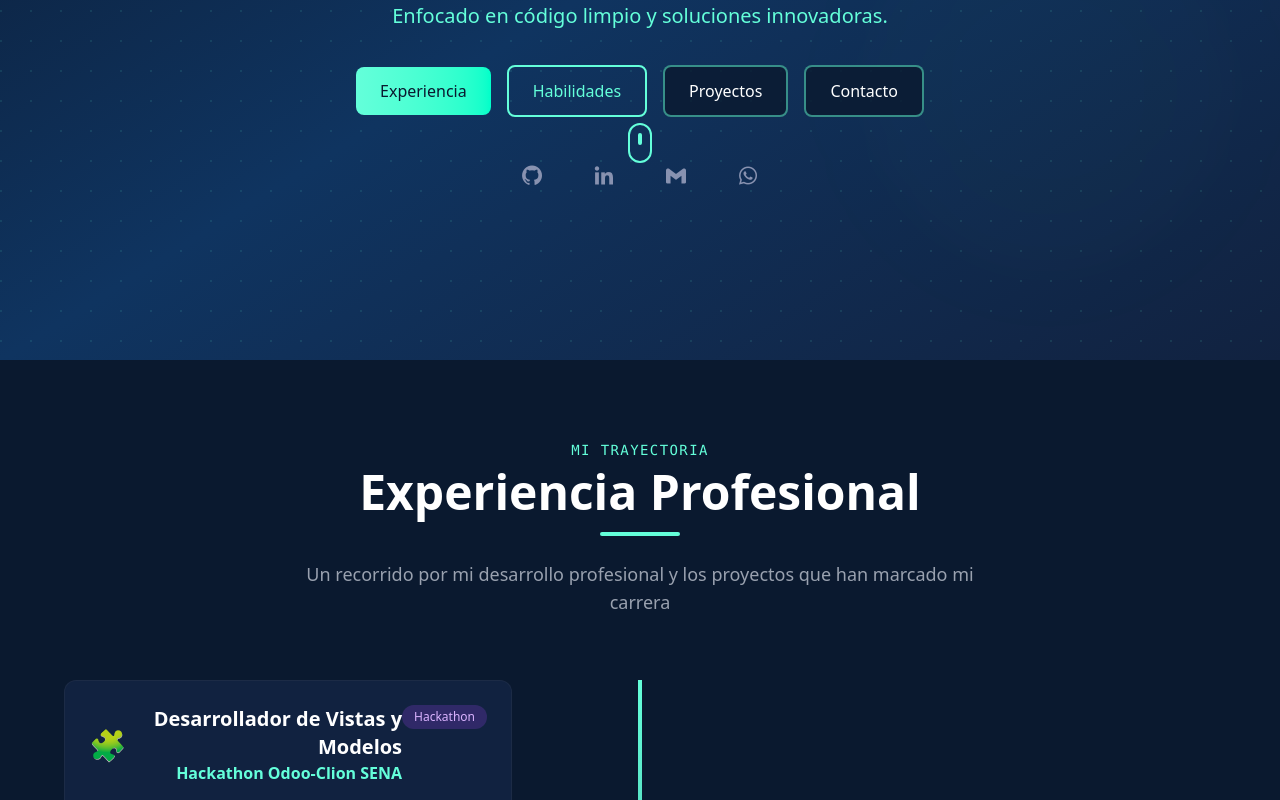
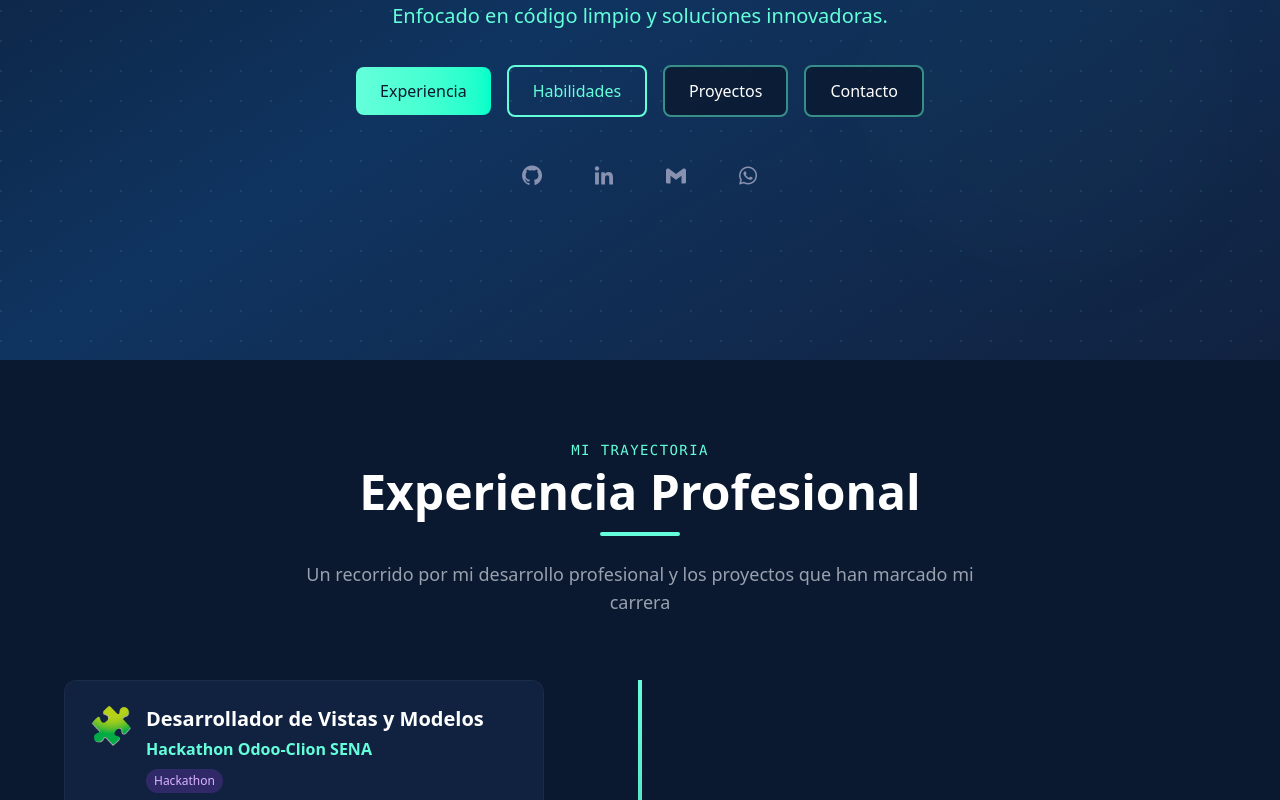
Before and after one commit to kelvinocampo/PortFolio, a React (Vite) app: page / in a window 1280 px wide. Shown: the part 440-1240 px from the top of the page. Built offline with nearby package versions, Linux system fonts and the light colour scheme.

Commit message:
add button to see more experience

```diff
--- a/src/components/Experience.jsx
+++ b/src/components/Experience.jsx
@@ -1,4 +1,4 @@
-import { useState, useEffect, useRef } from 'react';
+import { useState, useEffect } from 'react';
 import data from '@/data/data.json';
 
 const experienceData = data.experience;
@@ -59,32 +59,21 @@ const ExperienceCard = ({ experience, index, isVisible }) => {
 
       {/* Content */}
       <div
-        className={`w-full md:w-5/12 ${isLeft ? 'md:pr-8 md:text-right' : 'md:pl-8 md:text-left'}`}
+        className={`w-full md:w-5/12`}
       >
         <div className="bg-[#112240] rounded-xl p-6 border border-gray-700/30 hover:border-[#64FFDA]/50 transition-all duration-300 hover:shadow-xl hover:shadow-[#64FFDA]/10 group-hover:scale-105">
-          {/* Header */}
-          <div className="flex items-start justify-between mb-4">
-            <div className="flex items-center space-x-3">
-              <span className="text-3xl">{experience.logo}</span>
-              <div>
-                <h3 className="text-xl font-bold text-white group-hover:text-[#64FFDA] transition-colors">
-                  {experience.position}
-                </h3>
-                <p className="text-[#64FFDA] font-semibold">{experience.company}</p>
-              </div>
+          <div className="flex items-start gap-3 mb-3">
+            <span className="text-3xl sm:text-4xl flex-shrink-0 hidden sm:block">{experience.logo}</span>
+            <div className="flex-1 min-w-0">
+              <h3 className="text-lg sm:text-xl font-bold text-white mb-1">{experience.position}</h3>
+              <p className="text-[#64FFDA] font-semibold text-sm sm:text-base">{experience.company}</p>
+              <span className={`inline-block mt-2 px-2 py-1 rounded-full text-xs font-medium
+                  ${experience.type === 'Tiempo Completo' ? 'bg-green-500/20 text-green-300' :
+                  experience.type === 'Freelance' ? 'bg-blue-500/20 text-blue-300' :
+                    'bg-purple-500/20 text-purple-300'}`}>
+                {experience.type}
+              </span>
             </div>
-            <span
-              className={`
-                px-3 py-1 rounded-full text-xs font-medium
-                ${experience.type === 'Tiempo Completo'
-                  ? 'bg-green-500/20 text-green-300'
-                  : experience.type === 'Freelance'
-                  ? 'bg-blue-500/20 text-blue-300'
-                  : 'bg-purple-500/20 text-purple-300'}
-              `}
-            >
-              {experience.type}
-            </span>
           </div>
 
           {/* Meta */}
@@ -122,14 +111,13 @@ const ExperienceCard = ({ experience, index, isVisible }) => {
               onClick={() => setIsExpanded(!isExpanded)}
               aria-expanded={isExpanded}
               aria-controls={`achievements-${experience.id}`}
-              className="flex items-center text-[#64FFDA] hover:text-white transition-colors font-medium"
+              className="cursor-pointer flex items-center text-[#64FFDA] hover:text-white transition-colors font-medium"
             >
               <span className="mr-2">{isExpanded ? '📖' : '🏆'}</span>
               {isExpanded ? 'Ocultar logros' : 'Ver logros'}
               <span
-                className={`ml-2 transform transition-transform ${
-                  isExpanded ? 'rotate-180' : ''
-                }`}
+                className={`ml-2 transform transition-transform ${isExpanded ? 'rotate-180' : ''
+                  }`}
               >
                 ▼
               </span>
@@ -165,14 +153,21 @@ export const Experience = () => {
   const { ref: headerRef, isIntersecting: headerIsVisible } = useIntersectionObserver();
   const { ref: timelineRef, isIntersecting: timelineIsVisible } = useIntersectionObserver();
 
+
+  const [showAll, setShowAll] = useState(false);
+
+  // Mostrar los últimos 3 por defecto
+  const displayedExperiences = showAll ? experienceData : experienceData.slice(-3);
+  const hasMoreThanThree = experienceData.length > 3;
+
   return (
     <section
       id="experience"
       className="w-full bg-[#0A192F] text-gray-300 py-20 px-4 sm:px-6 lg:px-8"
     >
-      <div className="max-w-6xl mx-auto">
+      <div ref={headerRef} className="max-w-6xl mx-auto">
         {/* Header */}
-        <div ref={headerRef} className="text-center mb-16">
+        <div className="text-center mb-16">
           <p
             className={`
               text-[#64FFDA] text-sm uppercase tracking-widest mb-2 font-mono
@@ -209,7 +204,7 @@ export const Experience = () => {
         <div ref={timelineRef} className="relative">
           <div className="hidden md:block absolute left-1/2 transform -translate-x-1/2 w-1 h-full bg-gradient-to-b from-[#64FFDA] via-[#64FFDA]/50 to-transparent"></div>
 
-          {experienceData.map((experience, index) => (
+          {displayedExperiences.map((experience, index) => (
             <ExperienceCard
               key={experience.id}
               experience={experience}
@@ -218,6 +213,28 @@ export const Experience = () => {
             />
           ))}
         </div>
+
+        {/* Show More/Less Button */}
+        {hasMoreThanThree && (
+          <div className="flex justify-center mt-8 mb-12">
+            <button
+              onClick={() => setShowAll(!showAll)}
+              className="cursor-pointer px-6 py-3 bg-[#64FFDA]/10 hover:bg-[#64FFDA]/20 text-[#64FFDA] rounded-lg font-medium transition-all duration-300 border border-[#64FFDA]/30 hover:border-[#64FFDA]/50 flex items-center gap-2"
+            >
+              {showAll ? (
+                <>
+                  <span>Mostrar menos</span>
+                  <span className="transform rotate-180">▼</span>
+                </>
+              ) : (
+                <>
+                  <span>Ver todas las experiencias ({experienceData.length})</span>
+                  <span>▼</span>
+                </>
+              )}
+            </button>
+          </div>
+        )}
 
         {/* Stats */}
         <div
--- a/src/components/Header.jsx
+++ b/src/components/Header.jsx
@@ -127,13 +127,6 @@ export const Header = () => {
               </a>
             ))}
           </div>
-
-          {/* Scroll indicator - Solo visible en pantallas grandes */}
-          <div className="hidden sm:block absolute bottom-4 sm:bottom-8 left-1/2 transform -translate-x-1/2 animate-bounce">
-            <div className="w-5 h-8 sm:w-6 sm:h-10 border-2 border-[#64FFDA] rounded-full flex justify-center">
-              <div className="w-1 h-2 sm:h-3 bg-[#64FFDA] rounded-full mt-2 animate-pulse"></div>
-            </div>
-          </div>
         </div>
       </header>
 
```
Also changed, not shown: 1 other file (tests, documents, lock files or other folders).
